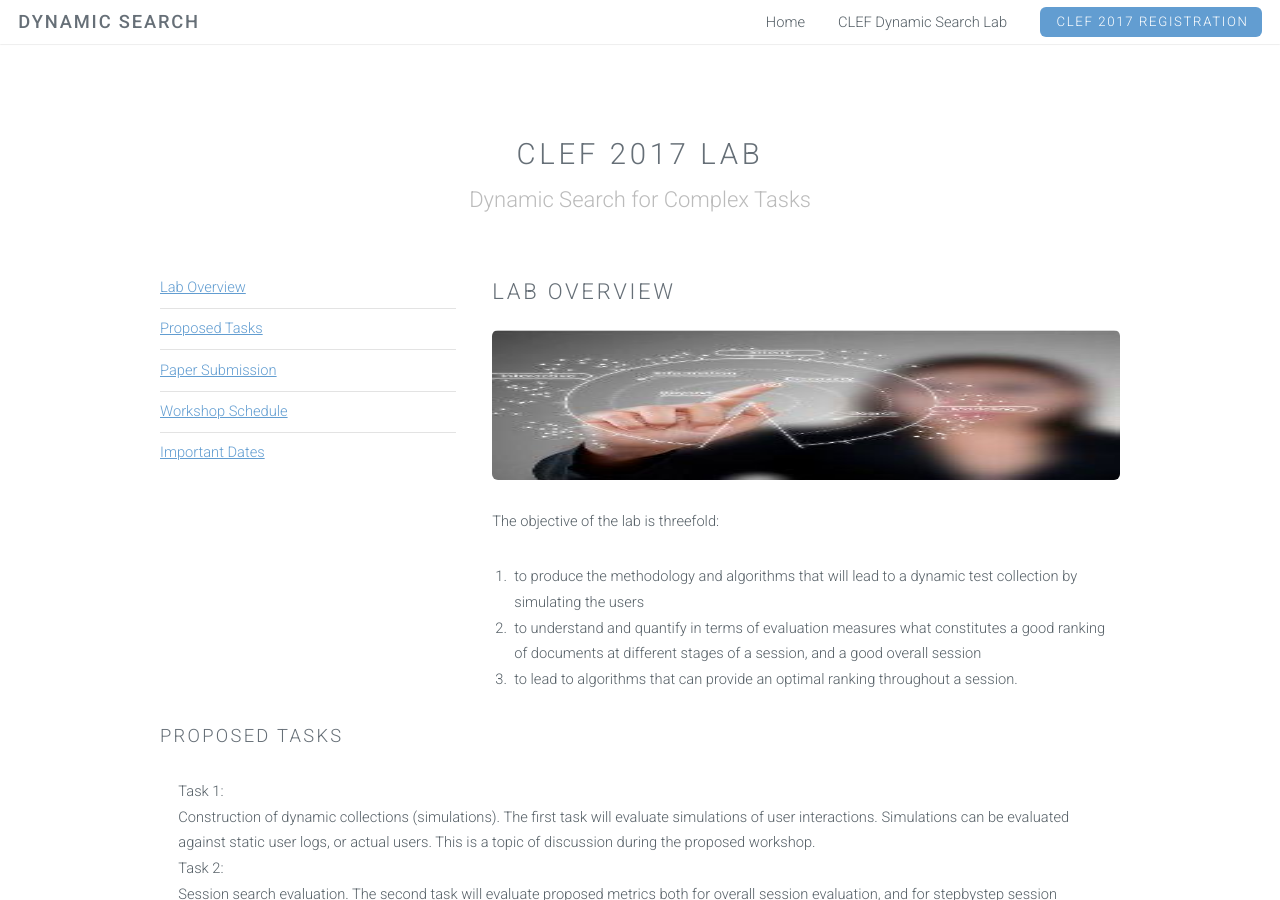
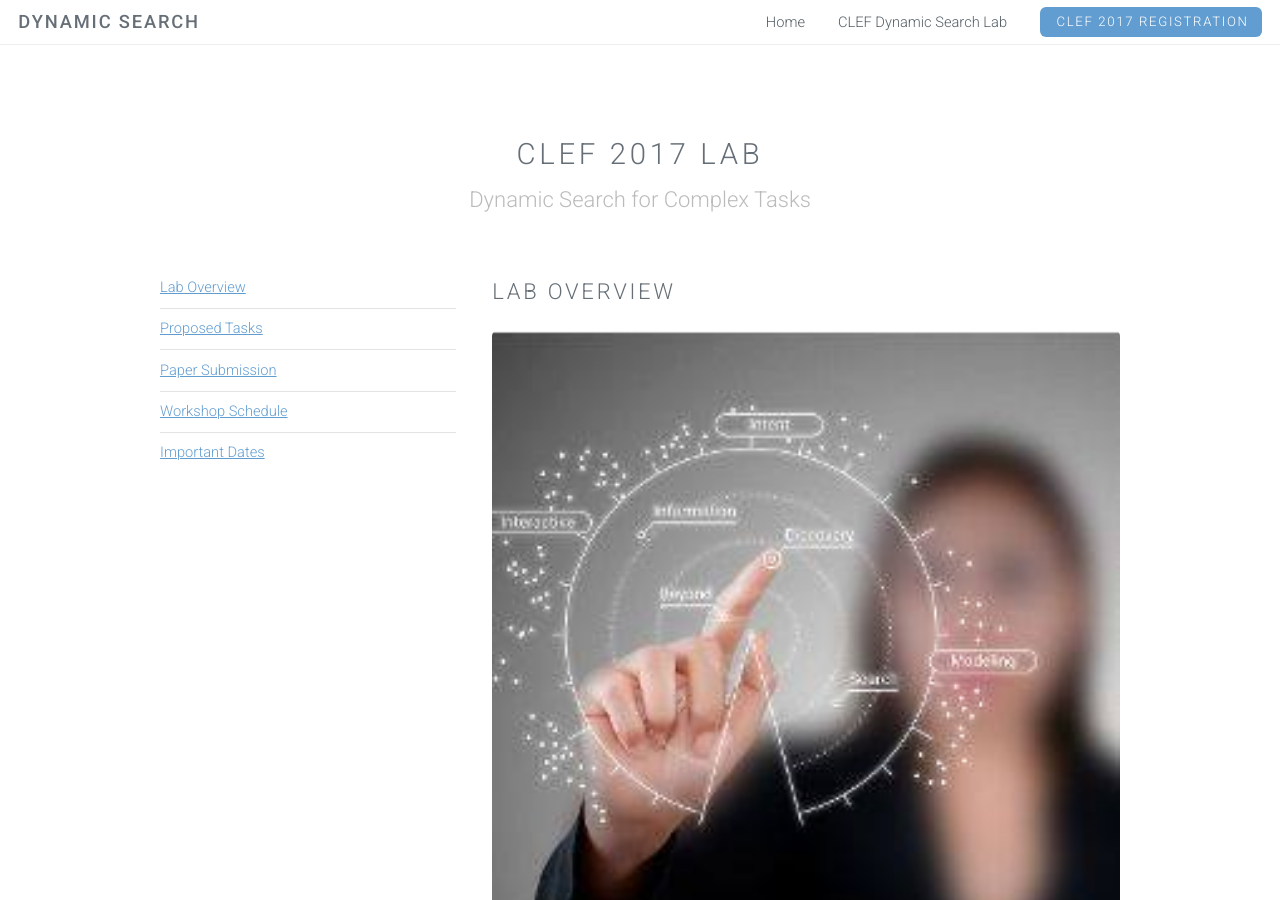
Before and after one commit to ekanou/dynamicsearch, a Jekyll site: the page built from clef-lab.html, in a window 1280 px wide and 900 px high. Built offline with Jekyll 4.4.1, drawn with Linux system fonts in a browser that asks for light colours.

Commit message:
Update clef-lab.html

```diff
--- a/clef-lab.html
+++ b/clef-lab.html
@@ -24,7 +24,7 @@
             <div class="8u skel-cell-important">
                 <section id="Lab Overview">
                     <h2>Lab Overview</h2>
-                    <a href="#Lab Overview" class="image fit"><img src="images/interactive.jpg" alt="" width=150 height=150/></a>
+                    <a href="#Lab Overview" class="image fit"><img src="images/interactive.jpg" alt=""></a>
                     <p>The objective of the lab is threefold:
                     <ol>
                         <li>to produce the methodology and algorithms that will lead to a dynamic test collection by simulating the users</li>
```
